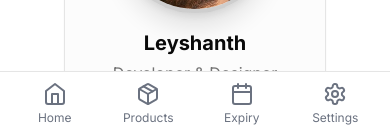
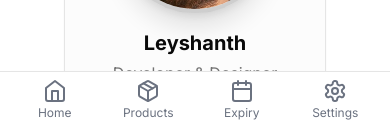
Before and after one commit to leyshanth/stock-expiry-tracker, a Next.js app: page /settings/about in a window 390 px wide. Shown: the part 709-842 px from the top of the page. Built offline with nearby package versions, Linux system fonts and the light colour scheme; no server answers.

Commit message:
Move up icons and text in mobile navigation

```diff
--- a/app/globals.css
+++ b/app/globals.css
@@ -5,11 +5,11 @@
 
 @layer components {
   .mobile-nav {
-    @apply fixed bottom-0 left-0 z-50 flex h-16 w-full items-center justify-around border-t border-border bg-white shadow-lg px-2;
+    @apply fixed bottom-0 left-0 z-50 flex h-16 w-full items-center justify-around border-t border-border bg-white shadow-lg px-2 pt-1;
   }
 
   .mobile-nav-item {
-    @apply flex flex-col items-center justify-center rounded-full p-3 text-sm text-gray-500 transition-colors hover:text-[#004BFE] flex-1 mx-1;
+    @apply flex flex-col items-center justify-start rounded-full p-3 pt-0 text-sm text-gray-500 transition-colors hover:text-[#004BFE] flex-1 mx-1;
   }
 
   .mobile-nav-item.active {
@@ -17,7 +17,7 @@
   }
 
   .mobile-nav-icon {
-    @apply h-6 w-6 mb-1;
+    @apply h-6 w-6 mb-0.5;
   }
 
   .card-grid {
```
